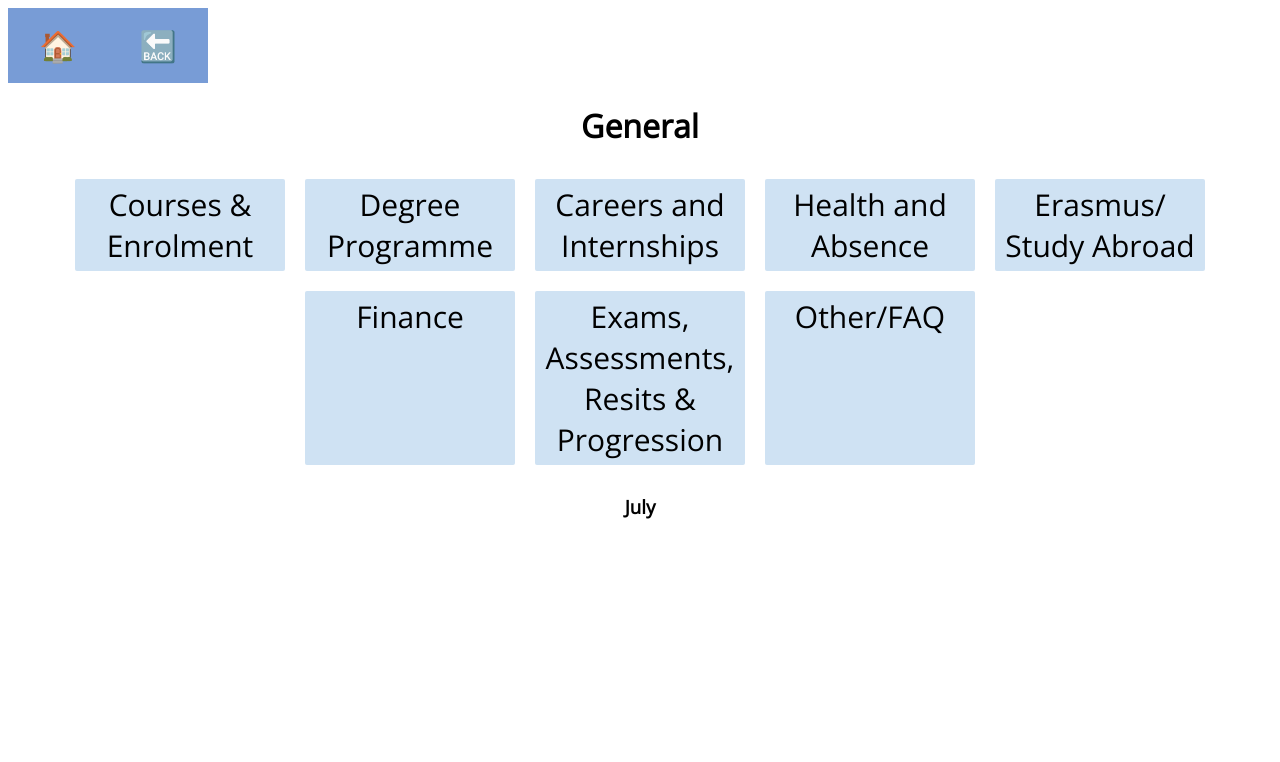
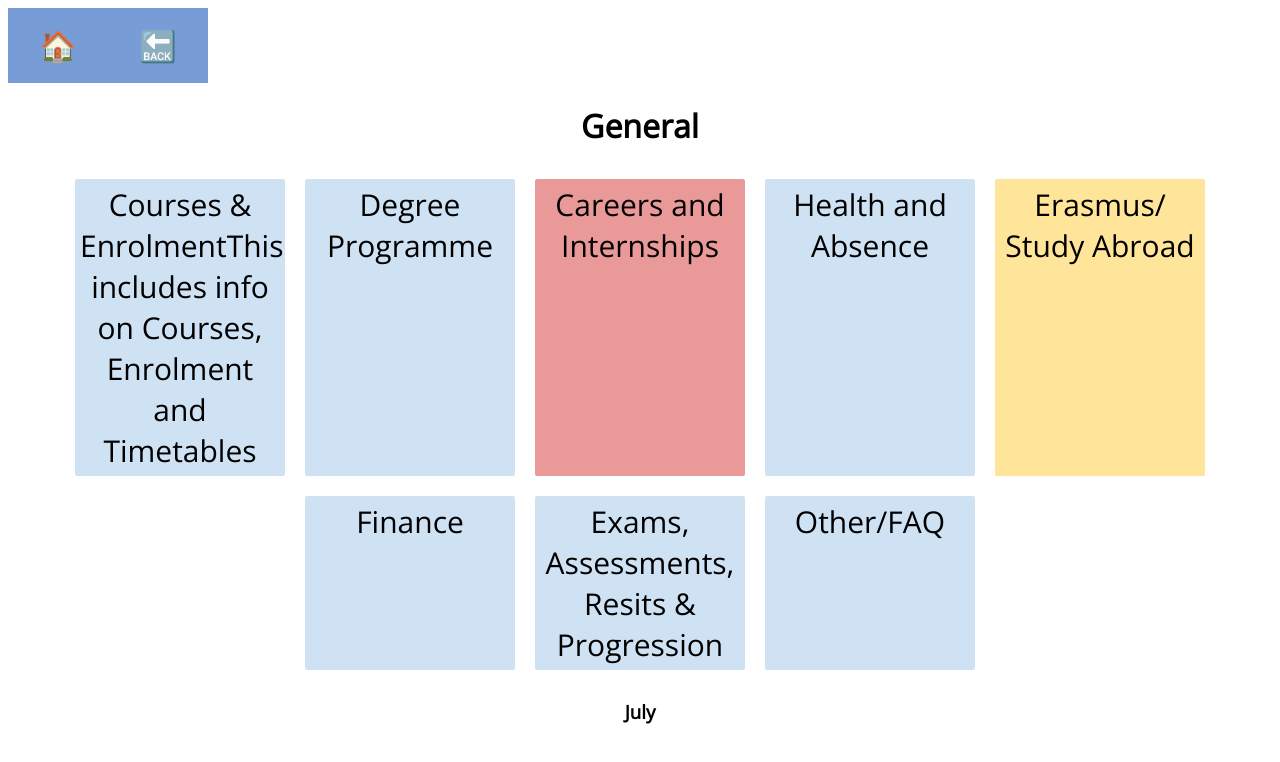
Before and after one commit to TBurnip/Automatic-Decision-Tree, a plain HTML site: page static/index.html in a window 1280 px wide. Drawn offline with nearby package versions, Linux system fonts and the light colour scheme.

Commit message:
Changes casued by json format change

```diff
--- a/static/bodyexample.html
+++ b/static/bodyexample.html
@@ -8,7 +8,7 @@
 <div id="info">{{{ info }}}</div>
 <div class="flex-container">
   {{ #subcats }}
-  <a class="{{ type }}" href="?p={{ link }}">{{ name }}<span>{{ descp }}</span></a>
+  <a class="{{ type }}" href="{{ link }}">{{ name }}<span>{{ descp }}</span></a>
   {{ /subcats }}
 </div>
 <div id="motm">
--- a/static/js/main.js
+++ b/static/js/main.js
@@ -92,8 +92,14 @@ function loadpage(name) {
         }
         if (data["subcats"] != undefined) {
             data["subcats"].forEach(subcat => {
+                templink = subcat["link"]
+                re = /^\/\?p=(.*)|^(https?:\/\/.*)/;
+                result = re.exec(templink);
+                console.log(result)
+                if (result[1] != undefined) {
+                    templink = result[1]
                     resp["Page"].forEach(page => {
-                    if (page["filename"] == subcat["link"]) {
+                        if (page["filename"] == templink) {
                             if (data["type"] != "question") {
                                 subcat["type"] = page["type"]
                             }else {
@@ -102,6 +108,10 @@ function loadpage(name) {
                             subcat["descp"] = page["descp"]
                         }
                     });
+                } else if (result[2] != undefined) {
+                    subcat["type"] = external
+                    subcat["descp"] = "This is an external link. Use caution when proceeding"
+                }
             });
         }
         var d = new Date();
--- a/static/style.css
+++ b/static/style.css
@@ -21,6 +21,10 @@
 .anwser {
   color:white;
   background-color: grey;
+}
+
+.external {
+
 }
 
 body {
```
Lines whose indentation alone changed are shown as unchanged.
